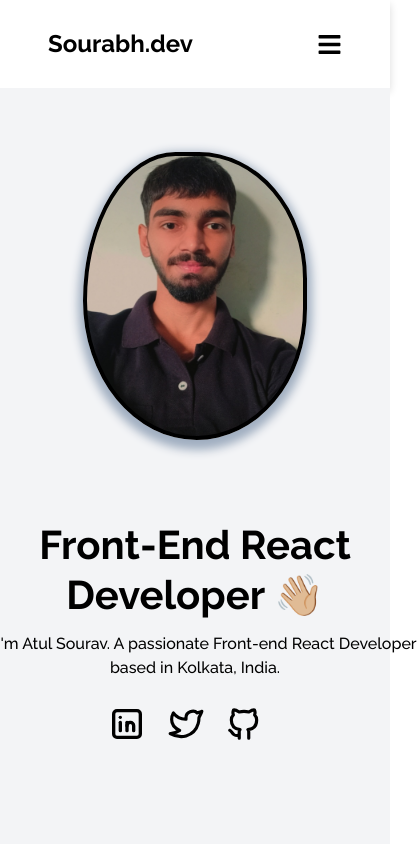
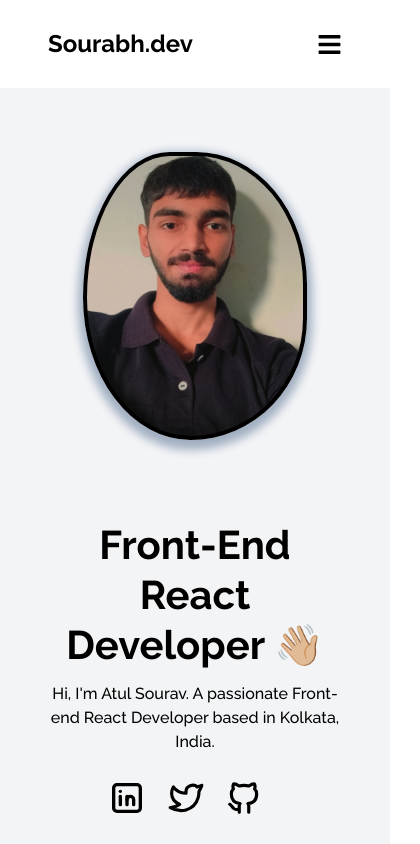
Before and after one commit to Atul1331/Portfolio, a React (Create React App) app: page / in a window 390 px wide. Shown: the top 844 px of the page, 420 px wide, since content can reach past the window. Built offline with nearby package versions, Linux system fonts and the light colour scheme.

Commit message:
Made responsive for all devices

```diff
--- a/src/components/Contact.jsx
+++ b/src/components/Contact.jsx
@@ -19,7 +19,7 @@ const Contact = () => {
                 <button className='w-14 h-14 p-3 rounded-full shadow-[1px_1px_10px_2px_#00000024] '><TbMail style={{color:'blue', fontSize:'28px'}} /></button>
                 <div className='text-lg'>
                     <h3 className='font-bold'>Mail</h3>
-                    <p className='text-gray-600 font-semibold'>atulsourabh083@gmail.com</p>
+                    <p className='text-gray-600 font-semibold'><a href="mailto:atulsourabh083@gmail.com" target='_blank' rel="noreferrer">atulsourabh083@gmail.com</a></p>
                 </div>
             </div>
         </div>
--- a/src/components/Footer.js
+++ b/src/components/Footer.js
@@ -7,9 +7,12 @@ const Footer = () => {
       <div className='flex flex-col gap-4 pbp-1:w-[650px] mx-auto pbp-1:flex-row pbp-1:justify-between pbp-1:items-center md:w-[96%] lg:w-[950px] text-center'>
         <p className='text-xl font-bold'>Copyright © 2024. All rights are reserved</p>
         <div className='flex items-center justify-center'>
-                <TbBrandLinkedin className='hover:scale-125 duration-300 cursor-pointer'  style={{display: 'inline', marginRight:'20px', fontSize:'36px'}} />
-                <TbBrandTwitter className='hover:scale-125 duration-300 cursor-pointer'  style={{display: 'inline', marginRight:'20px', fontSize:'34px'}} />
-                <TbBrandGithub className='hover:scale-125 duration-300 cursor-pointer'  style={{display: 'inline', marginRight:'20px', fontSize:'34px'}}/>
+            <a href="https://www.linkedin.com/in/atul-sourabh-829744208/" target="_blank" rel="noreferrer"><TbBrandLinkedin className='hover:scale-125 duration-300 cursor-pointer'  style={{display: 'inline', marginRight:'20px', fontSize:'36px'}} /></a>
+
+            <a href="https://twitter.com/atul27sourabh" target="_blank" rel="noreferrer"><TbBrandTwitter className='hover:scale-125 duration-300 cursor-pointer'  style={{display: 'inline', marginRight:'20px', fontSize:'34px'}} /></a>
+
+            <a href="https://github.com/Atul1331" target="_blank" rel="noreferrer"><TbBrandGithub className='hover:scale-125 duration-300 cursor-pointer'  style={{display: 'inline', marginRight:'20px', fontSize:'34px'}}/></a>
+
         </div>
       </div>
     </div>
--- a/src/components/Home.jsx
+++ b/src/components/Home.jsx
@@ -7,13 +7,16 @@ const Home = () => {
 
       <div className='flex flex-col-reverse gap-20 lg:flex-row lg:justify-center items-center '>
 
-        <div className='w-[450px] sm:w-[550px] text-center lg:text-left'>
+        <div className='w-[300px] sm:w-[550px] text-center lg:text-left'>
             <div className='text-[40px] sm:text-[55px] md:[65px] font-bold  leading-tight  '>Front-End React Developer 👋🏼</div>
             <p className=" mt-3 text-md md:text-xl font-medium">Hi, I'm Atul Sourav. A passionate Front-end React Developer based in Kolkata, India.</p>
             <div className='mt-6'>
-                <TbBrandLinkedin className='hover:text-blue-600 cursor-pointer duration-300'  style={{display: 'inline', marginRight:'20px', fontSize:'40px'}} />
-                <TbBrandTwitter className='hover:text-blue-600 cursor-pointer duration-300' style={{display: 'inline', marginRight:'20px', fontSize:'38px'}} />
-                <TbBrandGithub className='hover:text-blue-600 cursor-pointer duration-300' style={{display: 'inline', marginRight:'20px', fontSize:'38px'}}/>
+
+                <a href="https://www.linkedin.com/in/atul-sourabh-829744208/" target="_blank" rel="noreferrer"><TbBrandLinkedin className='hover:text-blue-600 cursor-pointer duration-300'  style={{display: 'inline', marginRight:'20px', fontSize:'40px'}} /></a>
+
+                <a href="https://twitter.com/atul27sourabh" target="_blank" rel="noreferrer"><TbBrandTwitter className='hover:text-blue-600 cursor-pointer duration-300' style={{display: 'inline', marginRight:'20px', fontSize:'38px'}} /></a>
+
+                <a href="https://github.com/Atul1331" target="_blank" rel="noreferrer"><TbBrandGithub className='hover:text-blue-600 cursor-pointer duration-300' style={{display: 'inline', marginRight:'20px', fontSize:'38px'}}/></a>
             </div>
         </div>
         <div>
--- a/src/components/Projects.jsx
+++ b/src/components/Projects.jsx
@@ -28,7 +28,7 @@ const projectData = [
 
 const Projects = () => {
   return (
-    <div className='bg-gray-100 px-5 md:px-[2rem]  pt-16 pb-32 lg:pt-24'>
+    <div className='bg-gray-100 px-5 md:px-[2rem]  pt-16 pb-16 lg:pt-24'>
         <div className='md:w-[96%] lg:w-[950px]  text-center pbp-1:text-left'>
             <p className='uppercase text-blue-600 font-bold text-lg mb-2'>Portfolio</p>
             <h2 className='text-2xl font-black mb-14'>Each project is a unique piece of development 🧩</h2>
--- a/src/index.css
+++ b/src/index.css
@@ -9,6 +9,8 @@
     font-family: 'Raleway', sans-serif;
   }
 }
+
+
 
 .blob{
   animation: animate 5s ease-in-out infinite;
@@ -23,3 +25,26 @@
     border-radius: 30% 60% 70% 40% / 50% 60% 30% 60%;
   }
 }
+
+/* scrollbar */
+::-webkit-scrollbar {
+  width: 8px;
+  height: 5px;
+}
+
+::-webkit-scrollbar-track {
+  -webkit-box-shadow: inset 0 0 6px rgba(0, 0, 0, 0.3);
+  -webkit-border-radius: 10px;
+  border-radius: 10px;
+}
+
+::-webkit-scrollbar-thumb {
+  -webkit-border-radius: 10px;
+  border-radius: 10px;
+  background: rgba(255, 255, 255, 0.3);
+  -webkit-box-shadow: inset 0 0 6px rgba(0, 0, 0, 0.5);
+}
+
+::-webkit-scrollbar-thumb:window-inactive {
+  background: rgba(255, 255, 255, 0.3);
+}
```
